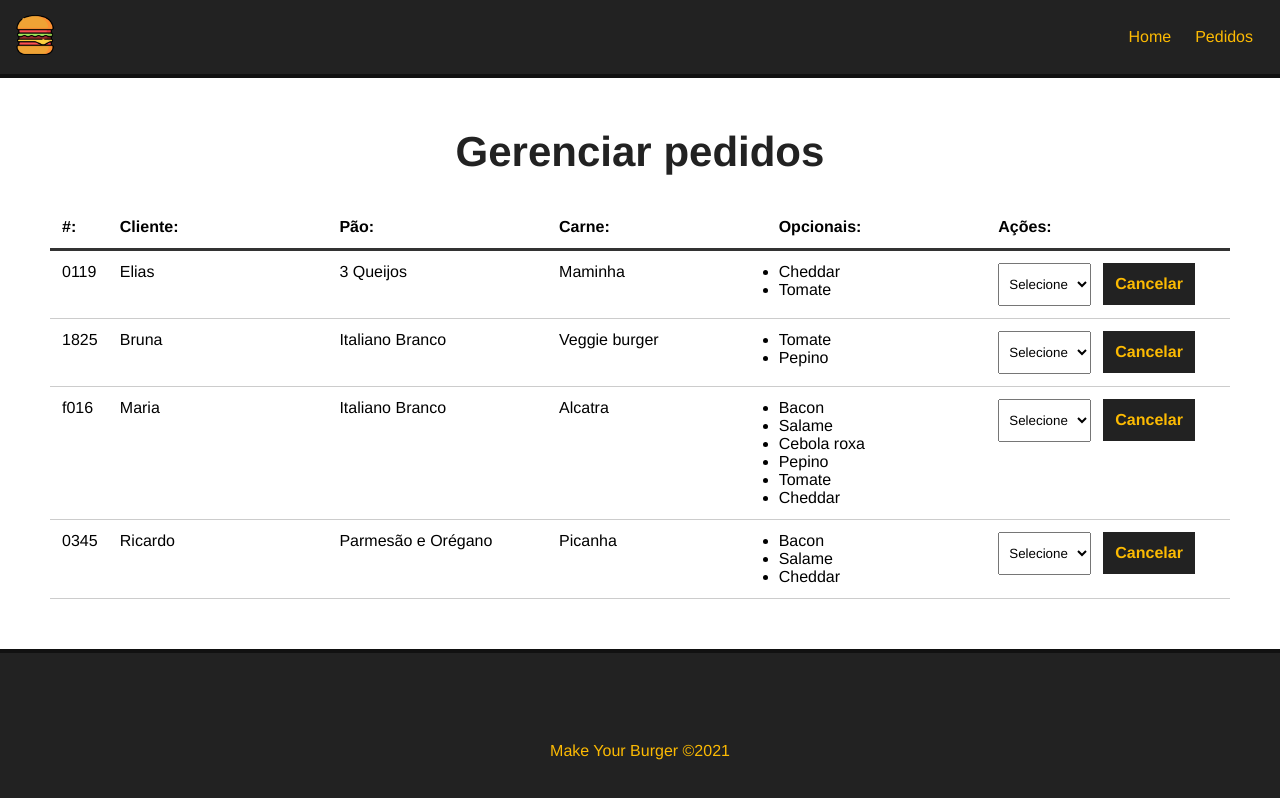
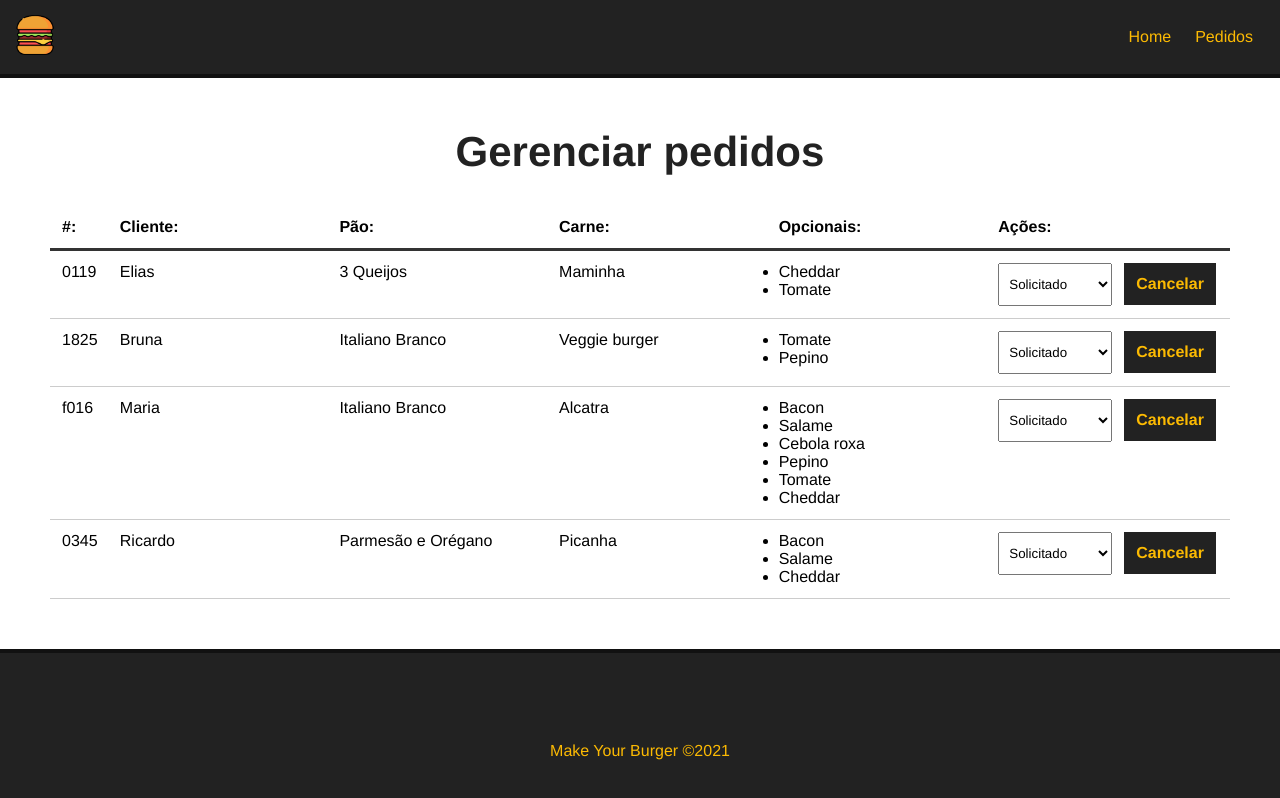
Before and after one commit to eliatos74/make-your-burger-vue-js, a Vue app: page /pedidos in a window 1280 px wide. Shown: the top 798 px of the page. Built offline with nearby package versions, Linux system fonts and the light colour scheme; data requests are answered from the project's data file.

Commit message:
Recebendo os status dos pedidos

```diff
--- a/src/components/Dashboard.vue
+++ b/src/components/Dashboard.vue
@@ -26,6 +26,9 @@
         <div>
           <select name="status" id="status">
             <option value="">Selecione</option>
+            <option v-for="s in status" :key="s.id" value="s.tipo" :selected="burger.status == s.tipo">
+              {{ s.tipo }}
+            </option>
           </select>
           <button class="delete-btn">Cancelar</button>
         </div>
@@ -56,6 +59,15 @@
       console.log(this.burges);
 
       // resgatar os status
+
+      this.getStatus();
+    },
+    async getStatus() {
+      const req = await fetch("http://localhost:3000/status");
+
+      const data = await req.json();
+
+      this.status = data;
     },
   },
   mounted() {
```
